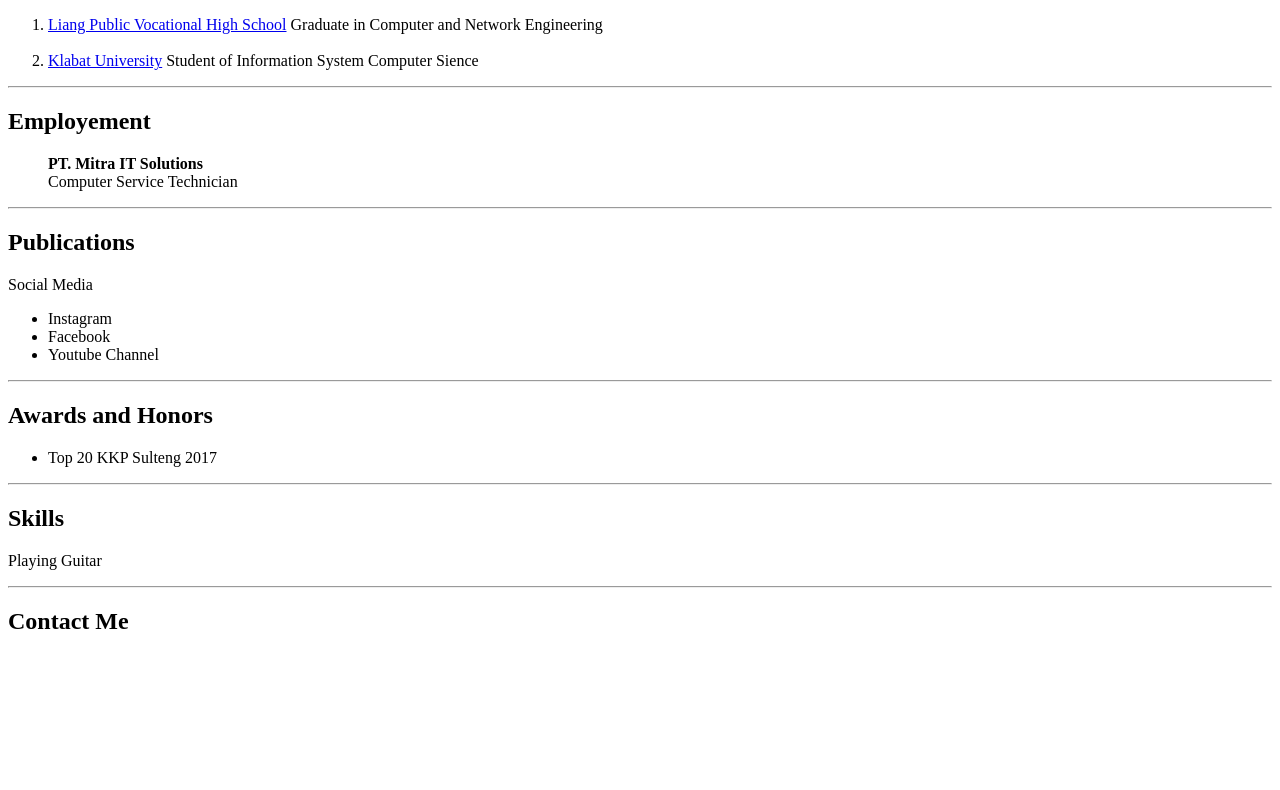
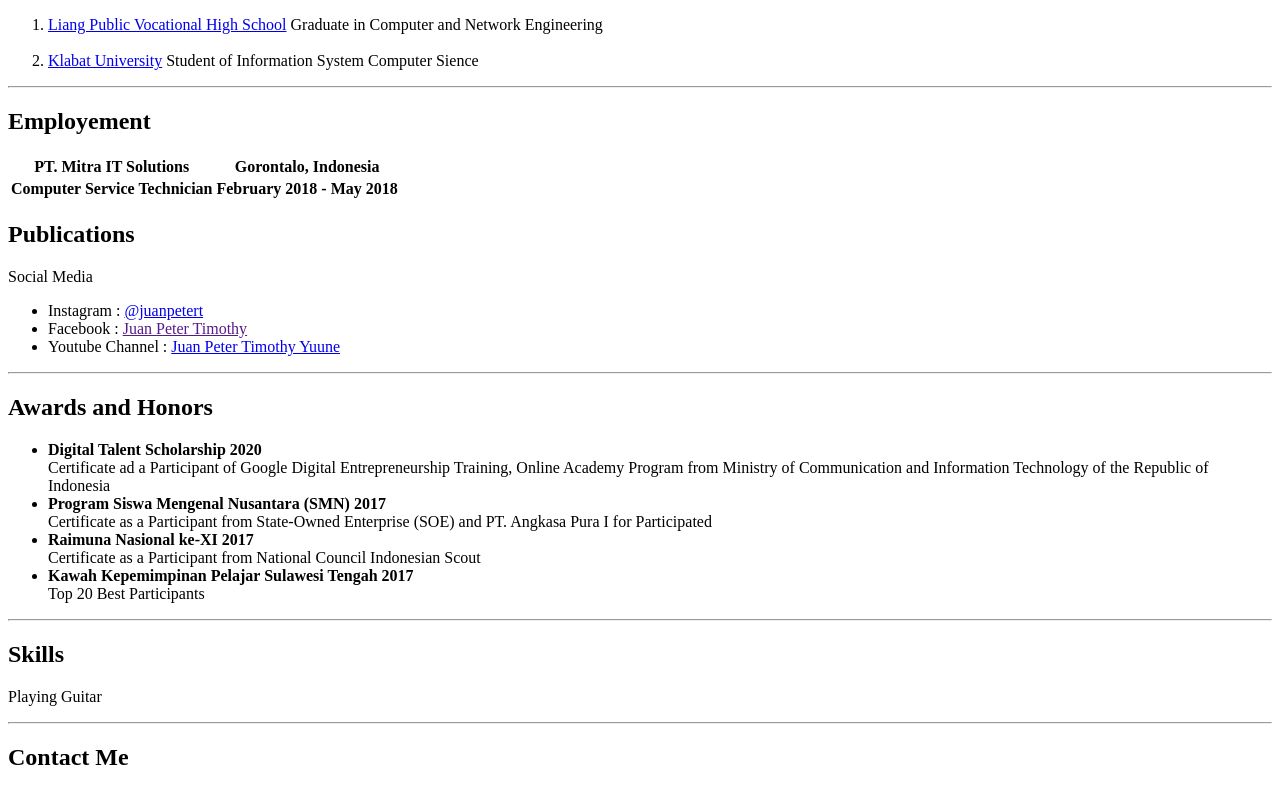
Before and after one commit to juanpeter-yuune/CV, a plain HTML site: page index.html in a window 1280 px wide. Shown: the part 446-1236 px from the top of the page. Before the commit the page ends 1100 px from the top, so only its background shows below. Drawn offline with Linux system fonts and the light colour scheme.

Commit message:
menambah awards and honor

```diff
--- a/index.html
+++ b/index.html
@@ -33,19 +33,40 @@
         <li><a href="http://www.unklab.ac.id/">Klabat University</a> Student of Information System Computer Sience</li>
     </ol> <hr>
     <h2>Employement</h2>
-    <ol>
-        <p><b>PT. Mitra IT Solutions</b><br>Computer Service Technician</p>
-    </ol><hr>
+    <table>
+        <tr>
+            <th><b>PT. Mitra IT Solutions</b></th>
+            <th>Gorontalo, Indonesia</th>
+        </tr>
+        <tr>
+            <th>Computer Service Technician</th>
+            <th>February 2018 - May 2018</th>
+        </tr>
+    </table>
     <h2>Publications</h2>
     <p>Social Media</p>
     <ul>
-        <li>Instagram</li>
-        <li>Facebook</li>
-        <li>Youtube Channel</li>
+        <li>Instagram : <a href="instagram.com/juanpetert">@juanpetert</a> </li>
+        <li>Facebook : <a href="">Juan Peter Timothy</a></li>
+        <li>Youtube Channel : <a href="https://www.youtube.com/channel/UCDmWqcia7VVvo8Xv4fUVbbg?view_as=subscriber">Juan Peter Timothy Yuune</a> </li>
     </ul><hr>
     <h2>Awards and Honors</h2>
     <ul>
-        <li>Top 20 KKP Sulteng 2017 </li>
+        <li>
+            <b>Digital Talent Scholarship 2020</b>
+            <br>Certificate ad a Participant of Google Digital Entrepreneurship Training, Online Academy Program from Ministry of Communication and Information Technology of the Republic of Indonesia
+        </li>
+        <li><b>Program Siswa Mengenal Nusantara (SMN) 2017</b>
+            <br>Certificate as a Participant from State-Owned Enterprise (SOE) and PT. Angkasa Pura I for Participated
+        </li>
+        <li>
+            <b>Raimuna Nasional ke-XI 2017</b> <br>
+            Certificate as a Participant from National Council Indonesian Scout
+        </li>
+        <li>
+            <b>Kawah Kepemimpinan Pelajar Sulawesi Tengah 2017</b>
+            <br>Top 20 Best Participants
+        </li>
     </ul><hr>
     <h2>Skills</h2>
     <p>Playing Guitar</p>
```
